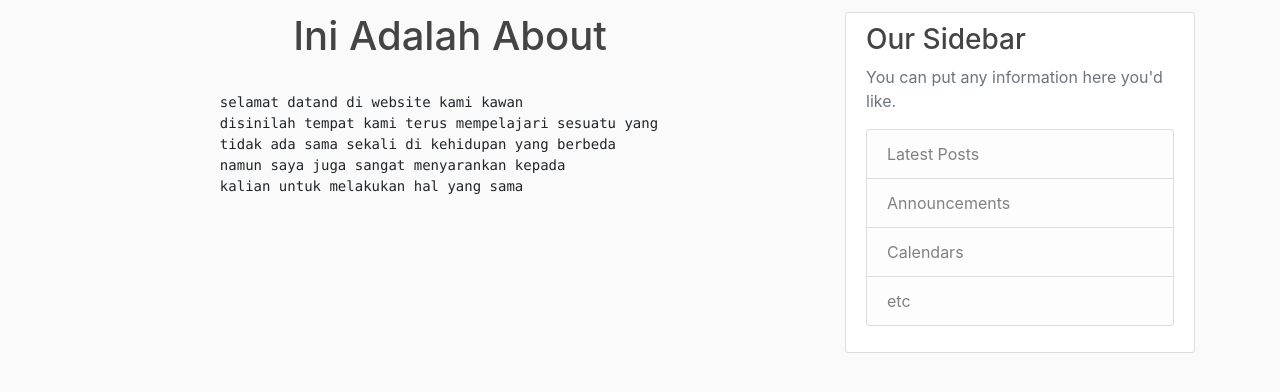
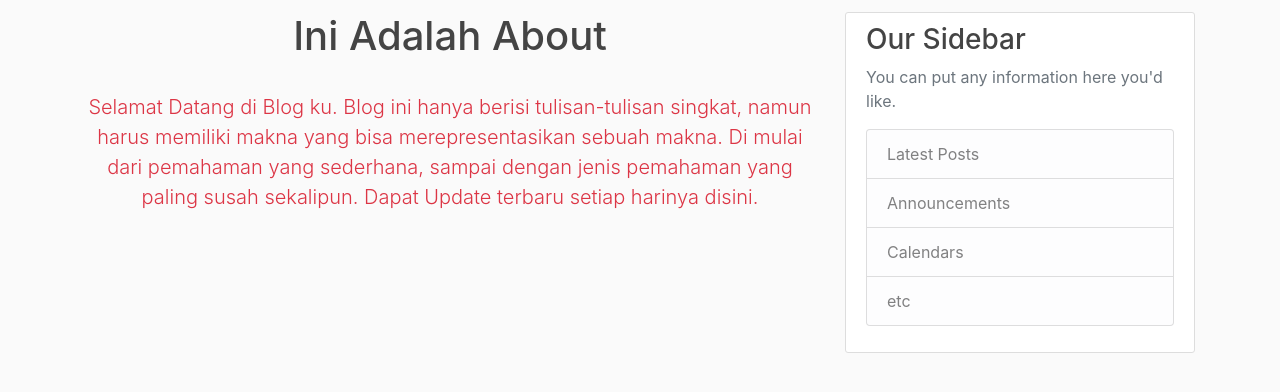
Before and after one commit to Nagarjuna-attack/dsatu, a Django app: page /about/ in a window 1280 px wide. Shown: the part 68-460 px from the top of the page. Run offline with Django 3.2, Linux system fonts and the light colour scheme; some libraries are stand-ins or nearby versions.

Commit message:
memperbarui kata2 di tentang

```diff
--- a/blog/templates/blog/about.html
+++ b/blog/templates/blog/about.html
@@ -2,11 +2,10 @@
 {% block content %}
 	<h1 class="text-center">Ini Adalah About</h1>
 	<br>
-	<pre>
-		selamat datand di website kami kawan
-		disinilah tempat kami terus mempelajari sesuatu yang
-		tidak ada sama sekali di kehidupan yang berbeda
-		namun saya juga sangat menyarankan kepada
-		kalian untuk melakukan hal yang sama
-	</pre>
+	<div class="row">
+		<div class="col-md-12 text-center text-danger">
+		<p class="lead">Selamat Datang di Blog ku. Blog ini hanya berisi tulisan-tulisan singkat, namun harus memiliki makna yang bisa merepresentasikan sebuah makna. Di mulai dari pemahaman yang sederhana, sampai dengan jenis pemahaman yang paling susah sekalipun. Dapat Update terbaru setiap harinya disini.
+		</p>
+		</div>
+	</div>
 {% endblock content %}
--- a/blog/templates/blog/home.html
+++ b/blog/templates/blog/home.html
@@ -6,6 +6,7 @@
           <div class="media-body">
             <div class="article-metadata">
               <a class="mr-2" href="{% url 'user-post' tampil.author.username %}">{{tampil.author}}</a>
+              <br><br>
               <small class="text-muted">{{tampil.tanggal|date:'l, F Y g:i a'}}</small>
             </div>
             <h2><a class="article-title" href="{% url 'post-detail' tampil.id %}">{{tampil.title}}</a></h2>
--- a/dsatu/settings.py
+++ b/dsatu/settings.py
@@ -26,6 +26,7 @@ SECRET_KEY = os.environ.get('SECRET_KEY')
 DEBUG = True
 
 ALLOWED_HOSTS = ['anarkis.herokuapp.com']
+#ALLOWED_HOSTS = []
 
 
 # Application definition
```
Also changed, not shown: db.sqlite3, media/profile_pics/IMG_20201031_175406.jpg (added).
